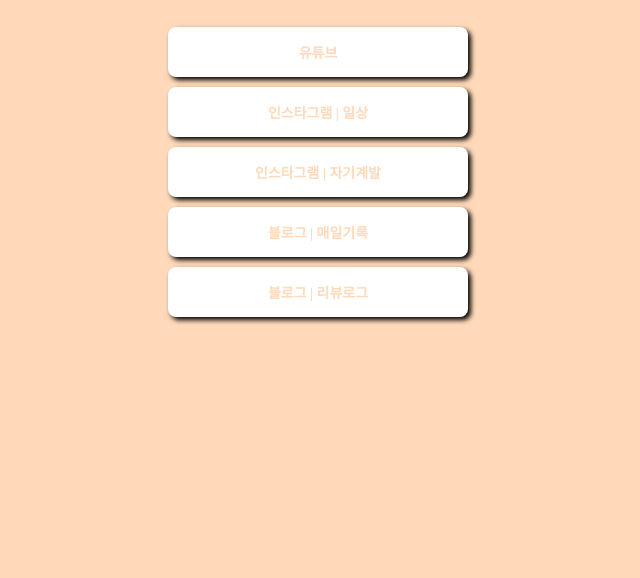
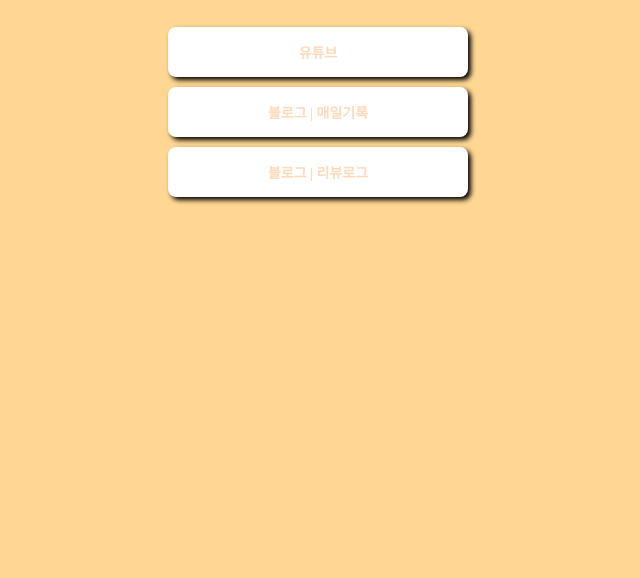
Before and after one commit to 9beenee/profile.link, a plain HTML site: page index.html in a window 1280 px wide. Shown: the part 222-800 px from the top of the page, without its empty margins (322-962 px from the left). Drawn offline with Linux system fonts and the light colour scheme; a web font is replaced by a local one.

Commit message:
Add files via upload

```diff
--- a/index.html
+++ b/index.html
@@ -16,7 +16,7 @@
                 font-family: "Pretendard",serif;
             }
             body{
-                background-color: #ffd9b9;
+                background-color: #ffd793;
             }
             .profile {
                 width: 100px;
@@ -86,8 +86,6 @@
             <h1 class="main">구비니</h1>
             <p class="sub">steady step</p>
             <a target="_blank" href="https://www.youtube.com/@9beenee/featured">유튜브</a>
-            <a target="_blank" href="https://www.instagram.com/9oo__bee/">인스타그램 | 일상</a>
-            <a target="_blank" href="https://www.instagram.com/9beenee/">인스타그램 | 자기계발</a>
             <a target="_blank" href="https://blog.naver.com/asbb1004">블로그 | 매일기록</a>
             <a target="_blank" href="https://blog.naver.com/9beenee">블로그 | 리뷰로그</a>
         </div>
```
